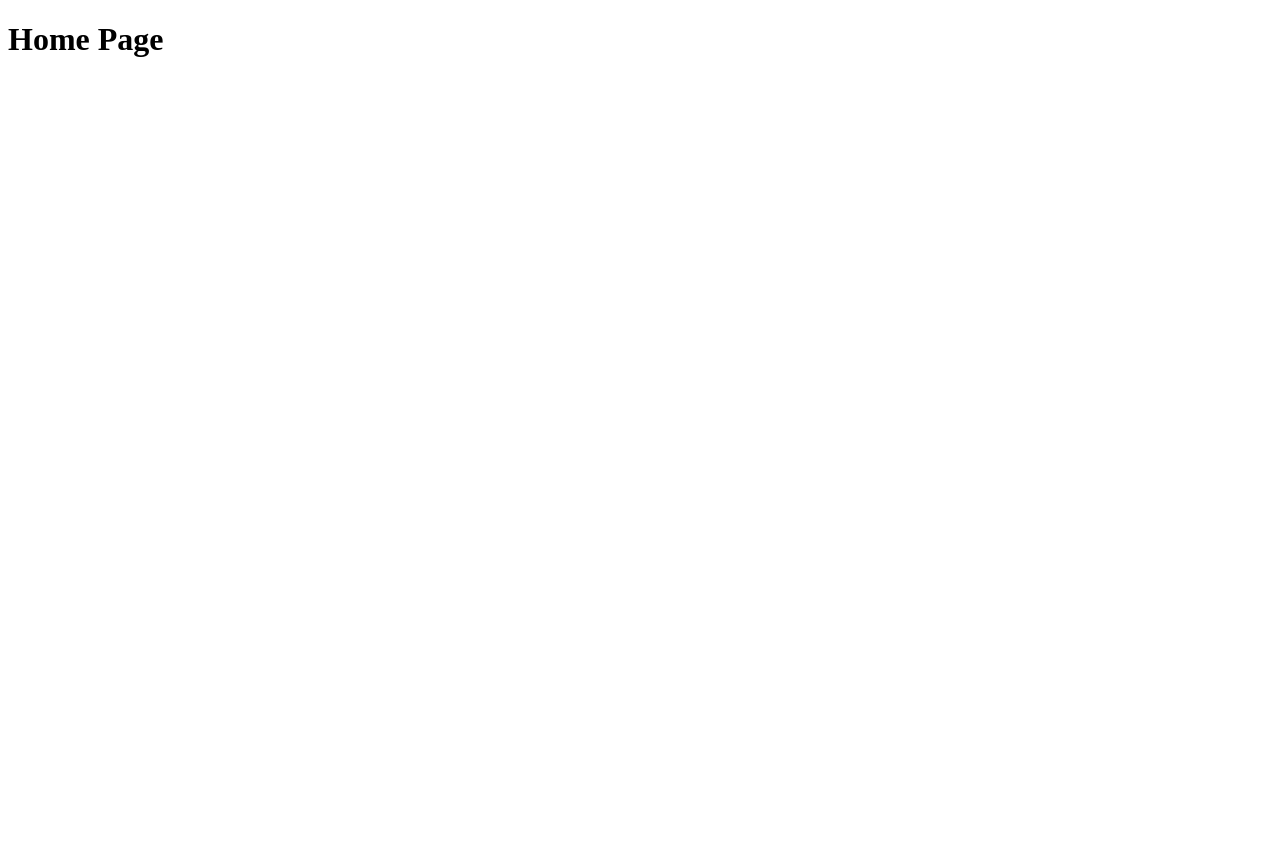
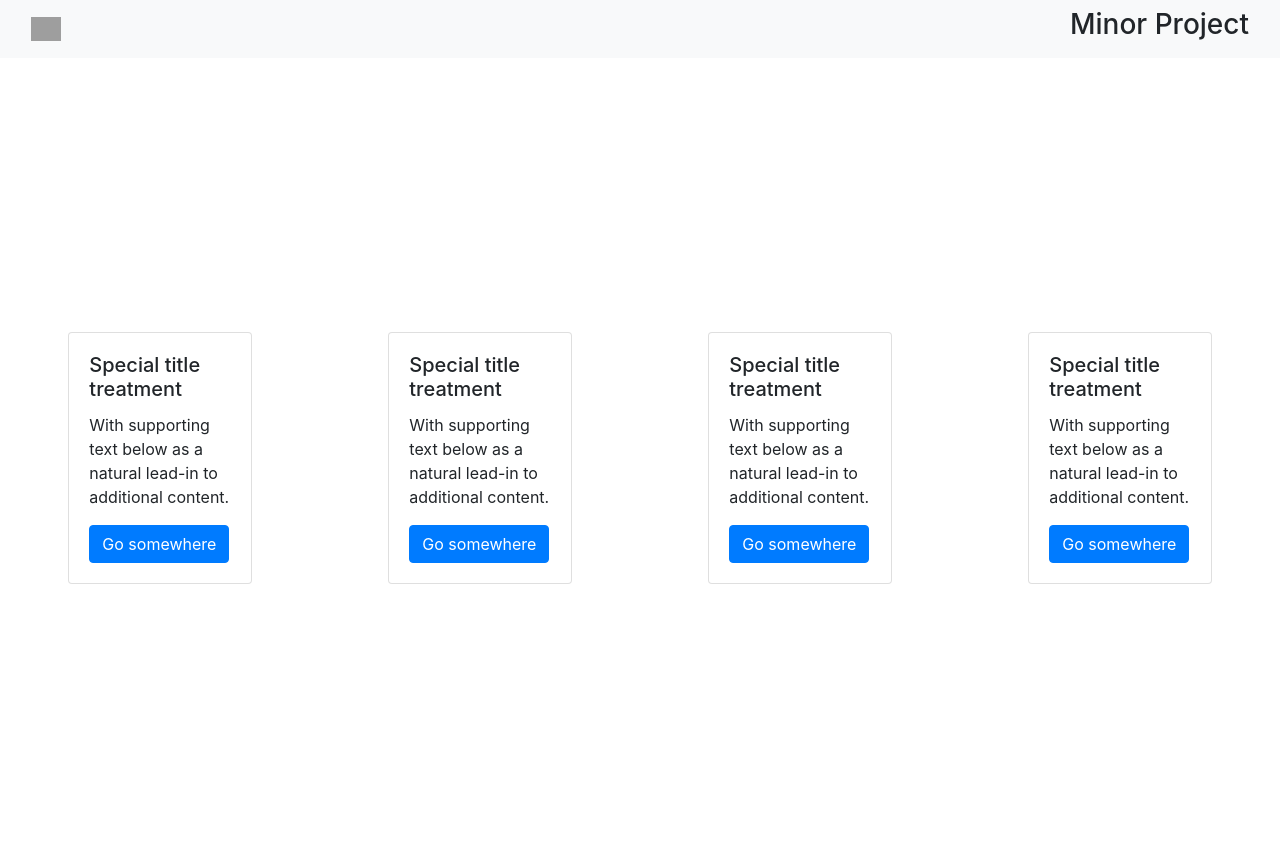
Before and after one commit to dhruvil-shah/MinorProject, a Django app: page /home/ in a window 1280 px wide. Before the commit the page is almost empty. Before the commit the page ends 57 px from the top, so only its background shows below. Run offline with Django 4.2, Linux system fonts and the light colour scheme; some libraries are stand-ins or nearby versions; grey boxes are pictures that could not be loaded.

Commit message:
Made a sample home page

```diff
--- a/templates/home.html
+++ b/templates/home.html
@@ -4,9 +4,57 @@
     <meta charset="UTF-8">
     <meta http-equiv="X-UA-Compatible" content="IE=edge">
     <meta name="viewport" content="width=device-width, initial-scale=1.0">
-    <title>Home Page</title>
+    <link rel="stylesheet" href="https://cdn.jsdelivr.net/npm/bootstrap@4.3.1/dist/css/bootstrap.min.css" integrity="sha384-ggOyR0iXCbMQv3Xipma34MD+dH/1fQ784/j6cY/iJTQUOhcWr7x9JvoRxT2MZw1T" crossorigin="anonymous">
+    <title>Document</title>
 </head>
 <body>
-    <h1>Home Page</h1>
+    <nav class="navbar bg-light">
+        <div class="container-fluid">
+            <img src="/docs/5.2/assets/brand/bootstrap-logo.svg" alt="" width="30" height="24" class="d-inline-block align-text-top">
+            <h3>Minor Project</h3>
+        </div>
+      </nav>
+    <div class="row row-cols-1 row-cols-md-4 g-2 mx-auto" style="width:100vw;height: 100vh;">
+        <div class="col-sm-2 m-1 mx-auto my-auto">
+          <div class="card">
+            <div class="card-body">
+              <h5 class="card-title">Special title treatment</h5>
+              <p class="card-text">With supporting text below as a natural lead-in to additional content.</p>
+              <a href="#" class="btn btn-primary">Go somewhere</a>
+            </div>
+          </div>
+        </div>
+        <div class="col-sm-2 m-1 mx-auto my-auto">
+            <div class="card">
+              <div class="card-body">
+                <h5 class="card-title">Special title treatment</h5>
+                <p class="card-text">With supporting text below as a natural lead-in to additional content.</p>
+                <a href="#" class="btn btn-primary">Go somewhere</a>
+              </div>
+            </div>
+          </div>
+          <div class="col-sm-2 m-1 mx-auto my-auto">
+            <div class="card">
+              <div class="card-body">
+                <h5 class="card-title">Special title treatment</h5>
+                <p class="card-text">With supporting text below as a natural lead-in to additional content.</p>
+                <a href="#" class="btn btn-primary">Go somewhere</a>
+              </div>
+            </div>
+          </div>
+          <div class="col-sm-2 m-1 mx-auto my-auto">
+          <div class="card">
+            <div class="card-body">
+              <h5 class="card-title">Special title treatment</h5>
+              <p class="card-text">With supporting text below as a natural lead-in to additional content.</p>
+              <a href="#" class="btn btn-primary">Go somewhere</a>
+            </div>
+          </div>
+        </div>
+      </div>
+
+      <script src="https://code.jquery.com/jquery-3.2.1.slim.min.js" integrity="sha384-KJ3o2DKtIkvYIK3UENzmM7KCkRr/rE9/Qpg6aAZGJwFDMVNA/GpGFF93hXpG5KkN" crossorigin="anonymous"></script>
+    <script src="https://cdnjs.cloudflare.com/ajax/libs/popper.js/1.12.9/umd/popper.min.js" integrity="sha384-ApNbgh9B+Y1QKtv3Rn7W3mgPxhU9K/ScQsAP7hUibX39j7fakFPskvXusvfa0b4Q" crossorigin="anonymous"></script>
+    <script src="https://maxcdn.bootstrapcdn.com/bootstrap/4.0.0/js/bootstrap.min.js" integrity="sha384-JZR6Spejh4U02d8jOt6vLEHfe/JQGiRRSQQxSfFWpi1MquVdAyjUar5+76PVCmYl" crossorigin="anonymous"></script>
 </body>
 </html>
```
